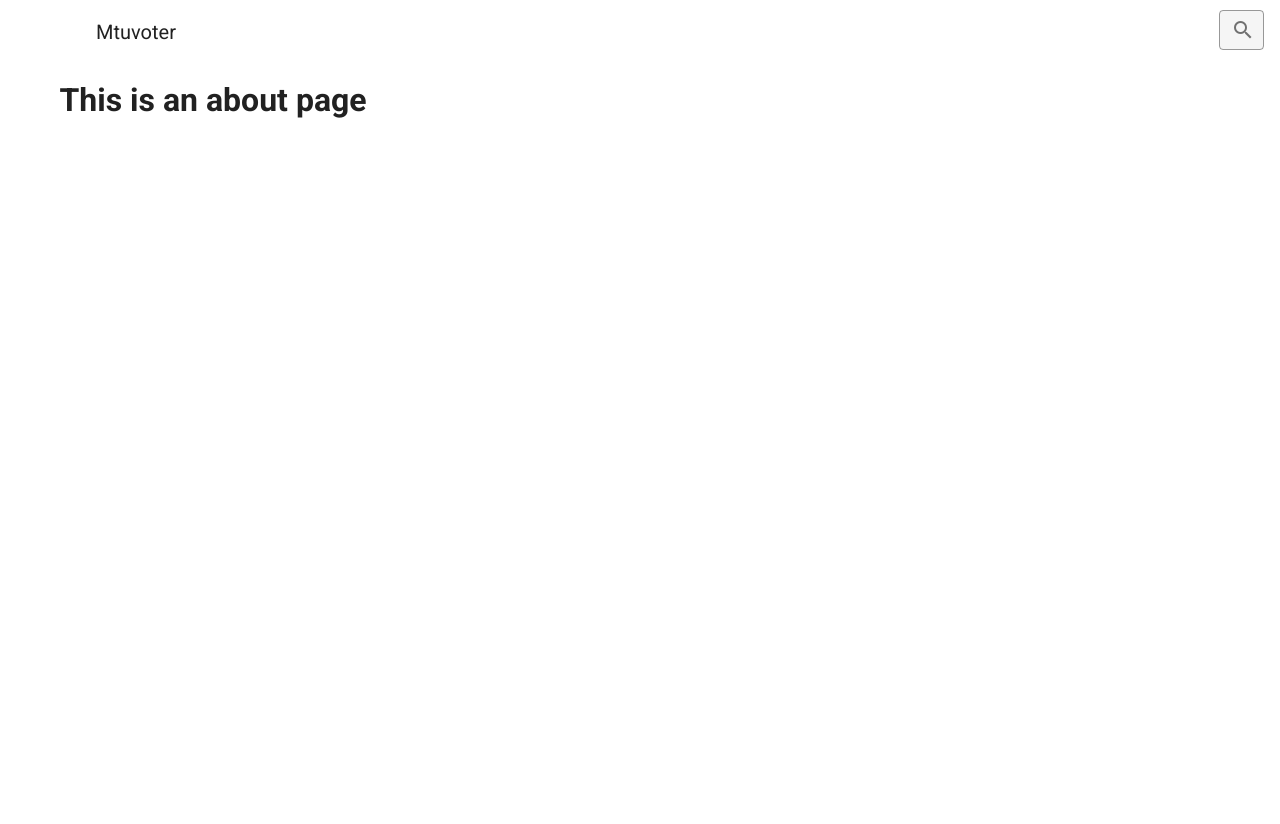
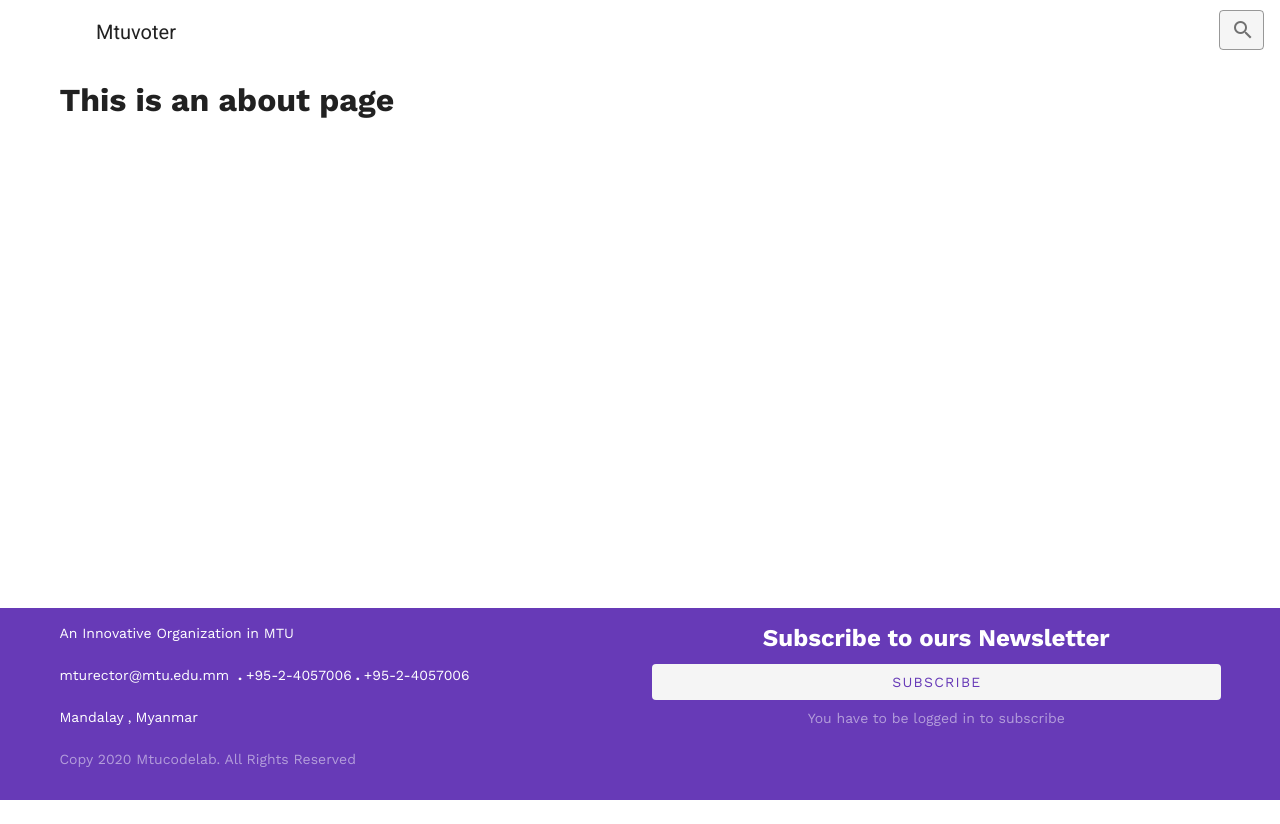
Before and after one commit to Kaung-HtetKyaw/mtuvoter-frontend, a Vue app: page /about in a window 1280 px wide. After the commit the page ends 800 px from the top, so only its background shows below. Built offline with nearby package versions, Linux system fonts and the light colour scheme.

Commit message:
add: footer ui

```diff
--- a/public/index.html
+++ b/public/index.html
@@ -1,17 +1,32 @@
 <!DOCTYPE html>
 <html lang="en">
   <head>
-    <meta charset="utf-8">
-    <meta http-equiv="X-UA-Compatible" content="IE=edge">
-    <meta name="viewport" content="width=device-width,initial-scale=1.0">
-    <link rel="icon" href="<%= BASE_URL %>favicon.ico">
+    <meta charset="utf-8" />
+    <meta http-equiv="X-UA-Compatible" content="IE=edge" />
+    <meta name="viewport" content="width=device-width,initial-scale=1.0" />
+    <link rel="icon" href="<%= BASE_URL %>favicon.ico" />
     <title><%= htmlWebpackPlugin.options.title %></title>
-    <link rel="stylesheet" href="https://fonts.googleapis.com/css?family=Roboto:100,300,400,500,700,900">
-    <link rel="stylesheet" href="https://cdn.jsdelivr.net/npm/@mdi/font@latest/css/materialdesignicons.min.css">
+    <link
+      rel="stylesheet"
+      href="https://fonts.googleapis.com/css?family=Roboto:100,300,400,500,700,900"
+    />
+    <link
+      rel="stylesheet"
+      href="https://cdn.jsdelivr.net/npm/@mdi/font@latest/css/materialdesignicons.min.css"
+    />
+    <link rel="preconnect" href="https://fonts.gstatic.com" />
+    <link
+      href="https://fonts.googleapis.com/css2?family=Work+Sans:wght@300;400;600;700&display=swap"
+      rel="stylesheet"
+    />
   </head>
   <body>
     <noscript>
-      <strong>We're sorry but <%= htmlWebpackPlugin.options.title %> doesn't work properly without JavaScript enabled. Please enable it to continue.</strong>
+      <strong
+        >We're sorry but <%= htmlWebpackPlugin.options.title %> doesn't work
+        properly without JavaScript enabled. Please enable it to
+        continue.</strong
+      >
     </noscript>
     <div id="app"></div>
     <!-- built files will be auto injected -->
--- a/src/App.vue
+++ b/src/App.vue
@@ -1,27 +1,32 @@
 <template>
-  <v-container>
-    <v-row>
-      <v-col cols="12" sm="12" md="10" lg="8">
   <v-app>
     <nav>
       <TheNav />
     </nav>
-          <v-main>
-            <router-view :key="$route.fullPath"></router-view>
-          </v-main>
-        </v-app>
-      </v-col>
+    <v-content>
+      <v-container>
+        <v-row>
+          <v-col cols="12" sm="12" md="10" lg="8"
+            ><router-view :key="$route.fullPath"></router-view
+          ></v-col>
         </v-row>
       </v-container>
+    </v-content>
+    <footer>
+      <TheFooter />
+    </footer>
+  </v-app>
 </template>
 
 <script>
 import TheNav from "@/components/TheNav";
+import TheFooter from "@/components/TheFooter";
 
 export default {
   name: "App",
   components: {
     TheNav,
+    TheFooter,
   },
 
   data: () => ({
@@ -29,3 +34,7 @@ export default {
   }),
 };
 </script>
+
+<style lang="sass">
+@import "@/assets/styles/index.sass"
+</style>
--- /dev/null
+++ b/src/assets/styles/index.sass
@@ -0,0 +1,25 @@
+body
+  font-family: "Merriweather", serif
+  font-weight: 400
+
+
+h1,
+h2,
+h3,
+h4,
+h5,
+h6
+  font-family: "Work Sans", sans-serif
+  font-weight: 800
+
+
+.button
+  font-family: "Work Sans", sans-serif
+  font-weight: 700
+  font-size: 15px
+  letter-spacing: 1px
+
+.merriweather
+  font-family: "Merriweather", serif
+.workssan
+  font-family: "Work Sans", sans-serif
--- /dev/null
+++ b/src/components/TheFooter.vue
@@ -0,0 +1,64 @@
+<template>
+  <v-container fluid class="white--text footer deep-purple">
+    <v-row>
+      <v-container>
+        <v-row class="flex-column-reverse flex-md-row">
+          <v-col cols="12" sm="12" md="6">
+            <div class="workssan footer-info text-center text-md-left">
+              <p>
+                An Innovative Organization in MTU
+              </p>
+              <p>
+                mturector@mtu.edu.mm
+                <span class="px-1 font-weight-bold">.</span>
+                <span>+95-2-4057006</span>
+                <span class="px-1 font-weight-bold">.</span>
+                <span>+95-2-4057006</span>
+              </p>
+              <p>
+                <span>Mandalay</span>
+                <span class="mx-1">,</span>
+                <span>Myanmar</span>
+              </p>
+              <p class="footer-copyright">
+                Copy 2020 Mtucodelab. All Rights Reserved
+              </p>
+            </div>
+          </v-col>
+          <v-col cols="12" sm="12" md="6">
+            <h2 class="text-center">Subscribe to ours Newsletter</h2>
+            <div class="my-2 btn--subscribe">
+              <v-btn
+                block
+                elevation="0"
+                :ripple="false"
+                class="deep-purple--text darken-2 workssan"
+                >Subscribe</v-btn
+              >
+              <p class="workssan footer-copyright text-center my-2">
+                You have to be logged in to subscribe
+              </p>
+            </div>
+          </v-col>
+        </v-row>
+      </v-container>
+    </v-row>
+  </v-container>
+</template>
+<script>
+export default {
+  data: () => ({}),
+};
+</script>
+<style lang="sass" scoped>
+.footer
+   &-info
+      font-size: 14px
+      line-height: 1.86
+      font-weight: 400
+   &-copyright
+      color: rgba(255, 255, 255, 0.5)
+.btn--subscribe
+   p
+      font-size: 14px
+</style>
--- a/src/components/TheNav.vue
+++ b/src/components/TheNav.vue
@@ -19,7 +19,7 @@
       </div>
     </v-app-bar>
 
-    <v-navigation-drawer v-model="drawer" temporary fixed app>
+    <v-navigation-drawer v-model="drawer" temporary fixed app >
       <v-list nav dense>
         <v-list-item-group
           v-model="group"
```
Also changed, not shown: public/img/mtu-firework.jpeg (added). Lines whose indentation alone changed are shown as unchanged.
